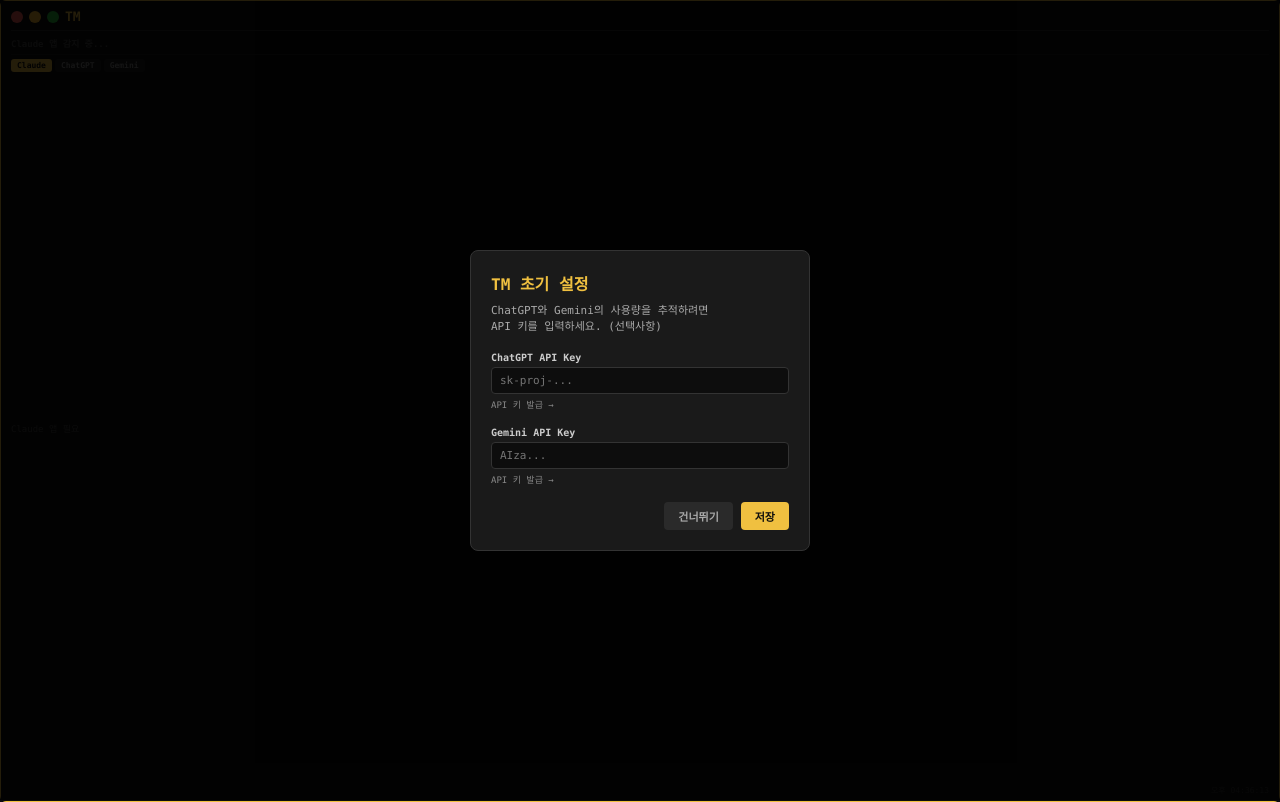
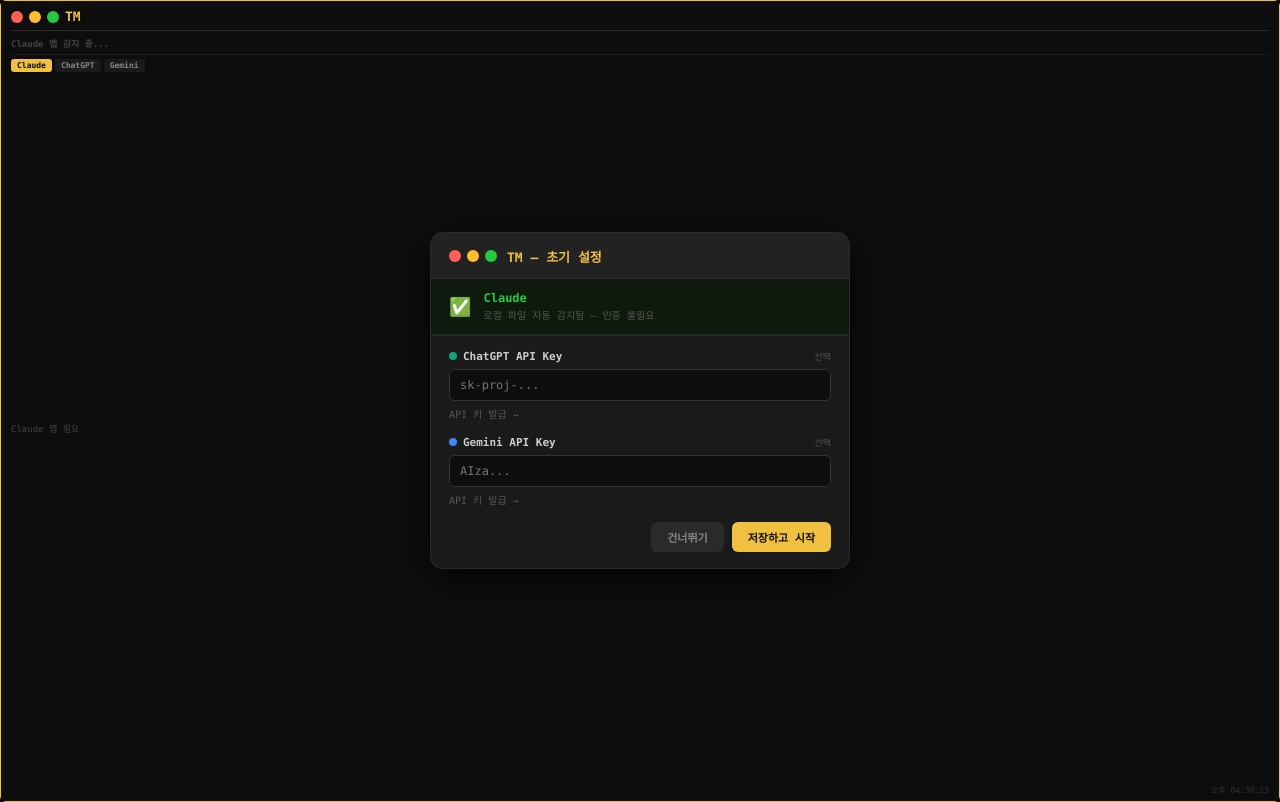
Before and after one commit to Apollo-Chanhwi-Lee/tm-widget, a React (Vite) app: page / in a window 1280 px wide. Built offline with nearby package versions, Linux system fonts and the light colour scheme.

Commit message:
fix: SetupModal 3배 크기/정중앙, Google OAuth 차단, 트래픽라이트 OFF ⊘ 개선, openExternal 추가

```diff
--- a/electron/preload.js
+++ b/electron/preload.js
@@ -5,13 +5,10 @@
   setAlwaysOnTop: (val) => ipcRenderer.invoke('set-always-on-top', val),
   winMove: (dx, dy) => ipcRenderer.send('win-move', { dx, dy }),
   winHide: () => ipcRenderer.send('win-hide'),
-
-  // 설정 모달 창 크기/위치 제어
   setupOpen: () => ipcRenderer.send('setup-open'),
   setupClose: () => ipcRenderer.send('setup-close'),
-
-  // Store API
   storeGet: (key) => ipcRenderer.invoke('store-get', key),
   storeSet: (key, val) => ipcRenderer.invoke('store-set', key, val),
   storeDelete: (key) => ipcRenderer.invoke('store-delete', key),
+  openExternal: (url) => ipcRenderer.invoke('open-external', url),
 })
--- a/src/App.css
+++ b/src/App.css
@@ -46,27 +46,29 @@
 .traffic-light.green { background: #27c93f; }
 
 /* 초록 버튼 - 핀 ON/OFF */
+.traffic-light.green.inactive {
+  background: #27c93f;
+  position: relative;
+}
 .traffic-light.green.inactive::before {
   content: '';
   position: absolute;
-  top: 0;
-  left: 0;
-  width: 100%;
-  height: 100%;
-  background: rgba(255, 189, 46, 0.7);
+  top: 0; left: 0;
+  width: 100%; height: 100%;
+  background: rgba(255, 189, 46, 0.85);
   border-radius: 50%;
   z-index: 1;
 }
 .traffic-light.green.inactive::after {
   content: '⊘';
   position: absolute;
-  top: 50%;
-  left: 50%;
+  top: 50%; left: 50%;
   transform: translate(-50%, -50%);
-  color: #fff;
-  font-size: 10px;
+  color: rgba(0,0,0,0.7);
+  font-size: 9px;
   line-height: 1;
   z-index: 2;
+  font-weight: bold;
 }
 
 .logo {
--- a/src/SetupModal.css
+++ b/src/SetupModal.css
@@ -1,10 +1,8 @@
 .modal-overlay {
   position: fixed;
-  top: 0;
-  left: 0;
-  width: 100%;
-  height: 100%;
-  background: rgba(0, 0, 0, 0.85);
+  top: 0; left: 0;
+  width: 100%; height: 100%;
+  background: rgba(0, 0, 0, 0.0);
   display: flex;
   align-items: center;
   justify-content: center;
@@ -13,109 +11,186 @@
 
 .modal-box {
   background: #1a1a1a;
-  border: 1px solid #333;
-  border-radius: 8px;
-  padding: 20px;
-  width: 340px;
-  box-shadow: 0 4px 16px rgba(0, 0, 0, 0.5);
+  border: 1px solid #2a2a2a;
+  border-radius: 12px;
+  padding: 0;
+  width: 420px;
+  box-shadow: 0 8px 32px rgba(0, 0, 0, 0.7);
+  overflow: hidden;
 }
 
+/* 헤더 */
+.modal-header {
+  display: flex;
+  align-items: center;
+  gap: 10px;
+  padding: 14px 18px 12px;
+  background: #222;
+  border-bottom: 1px solid #2a2a2a;
+  -webkit-app-region: drag;
+}
+
+.modal-traffic-lights {
+  display: flex;
+  gap: 6px;
+  -webkit-app-region: no-drag;
+}
+
+.m-light {
+  width: 12px; height: 12px;
+  border-radius: 50%;
+  border: none;
+  cursor: pointer;
+  padding: 0;
+  transition: opacity 0.2s;
+}
+.m-light:hover { opacity: 0.75; }
+.m-light.red    { background: #ff5f56; }
+.m-light.yellow { background: #ffbd2e; }
+.m-light.green  { background: #27c93f; cursor: default; }
+
 .modal-title {
-  font-size: 16px;
+  font-size: 13px;
   font-weight: bold;
   color: #f0c040;
-  margin: 0 0 8px;
+  margin: 0;
 }
 
-.modal-desc {
-  font-size: 11px;
-  color: #aaa;
-  margin: 0 0 16px;
-  line-height: 1.5;
+/* 본문 */
+.modal-body { padding: 18px; }
+
+/* Claude 감지 행 */
+.detected-row {
+  display: flex;
+  align-items: center;
+  gap: 12px;
+  padding: 12px 18px;
+  background: #0d1a0d;
+  border-bottom: 1px solid #1e2e1e;
 }
 
+.detected-icon { font-size: 18px; }
+
+.detected-label {
+  font-size: 12px;
+  font-weight: bold;
+  color: #27c93f;
+}
+
+.detected-sub {
+  font-size: 10px;
+  color: #555;
+  margin-top: 2px;
+}
+
+.modal-divider {
+  height: 1px;
+  background: #2a2a2a;
+  margin: 0;
+}
+
+/* 입력 그룹 */
 .input-group {
-  margin-bottom: 16px;
+  padding: 14px 18px 0;
+}
+
+.input-group:last-of-type {
+  padding-bottom: 0;
 }
 
 .input-group label {
-  display: block;
-  font-size: 10px;
+  display: flex;
+  align-items: center;
+  gap: 6px;
+  font-size: 11px;
   font-weight: bold;
   color: #ccc;
-  margin-bottom: 4px;
+  margin-bottom: 6px;
+}
+
+.service-dot {
+  width: 8px; height: 8px;
+  border-radius: 50%;
+  display: inline-block;
+}
+.service-dot.chatgpt { background: #10a37f; }
+.service-dot.gemini  { background: #4285f4; }
+
+.optional {
+  margin-left: auto;
+  font-size: 9px;
+  color: #555;
+  font-weight: normal;
 }
 
 .api-input {
   width: 100%;
-  padding: 6px 8px;
-  font-size: 11px;
-  font-family: 'Monaco', monospace;
+  padding: 8px 10px;
+  font-size: 12px;
+  font-family: 'Monaco', 'Menlo', monospace;
   background: #0d0d0d;
   border: 1px solid #333;
-  border-radius: 4px;
+  border-radius: 6px;
   color: #fff;
   outline: none;
   box-sizing: border-box;
+  -webkit-text-security: disc;
 }
 
 .api-input:focus {
   border-color: #f0c040;
+  box-shadow: 0 0 0 2px rgba(240, 192, 64, 0.15);
 }
 
 .help-link {
-  display: block;
-  margin-top: 4px;
-  font-size: 9px;
-  color: #888;
+  display: inline-block;
+  margin-top: 5px;
+  font-size: 10px;
+  color: #555;
   text-decoration: none;
+  cursor: pointer;
 }
-
-.help-link:hover {
-  color: #f0c040;
-}
+.help-link:hover { color: #f0c040; }
 
 .error-msg {
   font-size: 10px;
   color: #ff4444;
-  margin-bottom: 12px;
-  padding: 6px;
+  margin: 12px 18px 0;
+  padding: 8px;
   background: rgba(255, 68, 68, 0.1);
   border-radius: 4px;
+  border: 1px solid rgba(255, 68, 68, 0.2);
 }
 
+/* 버튼 */
 .button-row {
   display: flex;
   gap: 8px;
   justify-content: flex-end;
+  padding: 14px 18px 16px;
 }
 
 .btn-skip,
 .btn-save {
   font-size: 11px;
   font-weight: bold;
-  padding: 6px 14px;
+  font-family: 'Monaco', monospace;
+  padding: 7px 16px;
   border: none;
-  border-radius: 4px;
+  border-radius: 6px;
   cursor: pointer;
   transition: all 0.2s;
 }
 
 .btn-skip {
   background: #2a2a2a;
-  color: #aaa;
+  color: #888;
 }
-
-.btn-skip:hover {
-  background: #333;
-  color: #fff;
-}
+.btn-skip:hover { background: #333; color: #fff; }
 
 .btn-save {
   background: #f0c040;
   color: #0d0d0d;
 }
-
-.btn-save:hover {
-  background: #ffd060;
-}
+.btn-save:hover { background: #ffd060; }
+.btn-save:disabled { opacity: 0.6; cursor: not-allowed; }
--- a/src/SetupModal.jsx
+++ b/src/SetupModal.jsx
@@ -5,13 +5,14 @@
   const [chatgptKey, setChatgptKey] = useState('')
   const [geminiKey, setGeminiKey] = useState('')
   const [error, setError] = useState('')
+  const [saving, setSaving] = useState(false)
 
   const handleSave = async () => {
     if (!chatgptKey.trim() && !geminiKey.trim()) {
-      setError('최소 하나 이상의 API 키를 입력하세요')
+      setError('최소 하나 이상의 API 키를 입력하거나 건너뛰기를 눌러주세요')
       return
     }
-
+    setSaving(true)
     try {
       if (chatgptKey.trim()) {
         await window.tmAPI.storeSet('chatgpt_api_key', chatgptKey.trim())
@@ -20,63 +21,99 @@
         await window.tmAPI.storeSet('gemini_api_key', geminiKey.trim())
       }
       await window.tmAPI.storeSet('setup_completed', true)
+      window.tmAPI?.setupClose()
       onClose()
     } catch (err) {
       setError('저장 실패: ' + err.message)
+    } finally {
+      setSaving(false)
     }
   }
 
   const handleSkip = async () => {
     await window.tmAPI.storeSet('setup_completed', true)
+    window.tmAPI?.setupClose()
     onClose()
   }
 
   return (
     <div className="modal-overlay">
       <div className="modal-box">
-        <h2 className="modal-title">TM 초기 설정</h2>
-        <p className="modal-desc">
-          ChatGPT와 Gemini의 사용량을 추적하려면<br/>
-          API 키를 입력하세요. (선택사항)
-        </p>
+        {/* 헤더 */}
+        <div className="modal-header">
+          <div className="modal-traffic-lights">
+            <button className="m-light red" onClick={handleSkip} title="닫기" />
+            <button className="m-light yellow" onClick={handleSkip} title="건너뛰기" />
+            <button className="m-light green" title="설정" />
+          </div>
+          <h2 className="modal-title">TM — 초기 설정</h2>
+        </div>
 
+        {/* Claude 자동 감지 */}
+        <div className="detected-row">
+          <span className="detected-icon">✅</span>
+          <div>
+            <div className="detected-label">Claude</div>
+            <div className="detected-sub">로컬 파일 자동 감지됨 — 인증 불필요</div>
+          </div>
+        </div>
+
+        <div className="modal-divider" />
+
+        {/* ChatGPT */}
         <div className="input-group">
-          <label>ChatGPT API Key</label>
+          <label>
+            <span className="service-dot chatgpt" />
+            ChatGPT API Key
+            <span className="optional">선택</span>
+          </label>
           <input
-            type="password"
+            type="text"
             placeholder="sk-proj-..."
             value={chatgptKey}
             onChange={(e) => setChatgptKey(e.target.value)}
             className="api-input"
-            autoComplete="off"
+            autoComplete="new-password"
+            autoCorrect="off"
+            autoCapitalize="off"
+            spellCheck="false"
             data-form-type="other"
+            data-lpignore="true"
+            data-1p-ignore
           />
           <a
-            href="https://platform.openai.com/api-keys"
-            target="_blank"
-            rel="noopener noreferrer"
+            href="#"
+            onClick={(e) => { e.preventDefault(); window.tmAPI?.openExternal('https://platform.openai.com/api-keys') }}
             className="help-link"
           >
             API 키 발급 →
           </a>
         </div>
 
+        {/* Gemini */}
         <div className="input-group">
-          <label>Gemini API Key</label>
+          <label>
+            <span className="service-dot gemini" />
+            Gemini API Key
+            <span className="optional">선택</span>
+          </label>
           <input
-            type="password"
+            type="text"
             placeholder="AIza..."
             value={geminiKey}
             onChange={(e) => setGeminiKey(e.target.value)}
             className="api-input"
-            autoComplete="off"
+            autoComplete="new-password"
+            autoCorrect="off"
+            autoCapitalize="off"
+            spellCheck="false"
             data-form-type="other"
-            name="gemini-api-key"
+            data-lpignore="true"
+            data-1p-ignore
           />
           <a
-            href="https://aistudio.google.com/apikey"
-            target="_blank"
-            rel="noopener noreferrer"
+            href="#"
+            onClick={(e) => { e.preventDefault(); window.tmAPI?.openExternal('https://aistudio.google.com/apikey') }}
             className="help-link"
           >
             API 키 발급 →
@@ -89,8 +126,8 @@
           <button onClick={handleSkip} className="btn-skip">
             건너뛰기
           </button>
-          <button onClick={handleSave} className="btn-save">
-            저장
+          <button onClick={handleSave} className="btn-save" disabled={saving}>
+            {saving ? '저장 중...' : '저장하고 시작'}
           </button>
         </div>
       </div>
```
Also changed, not shown: electron/main.js (+21 -11 lines).
